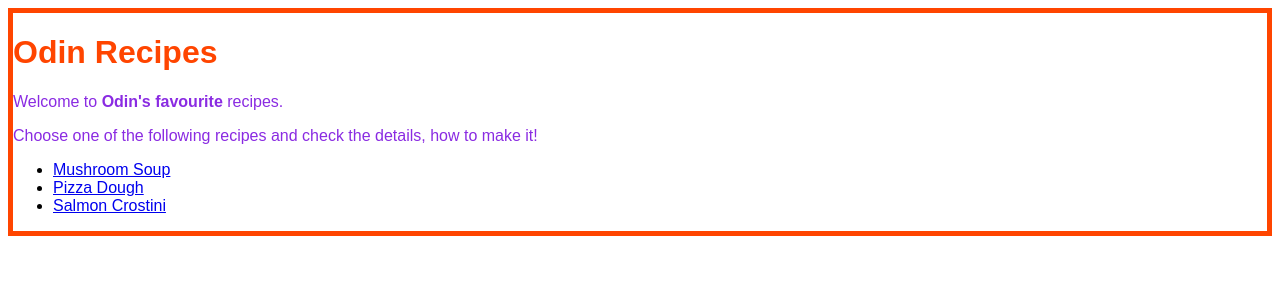
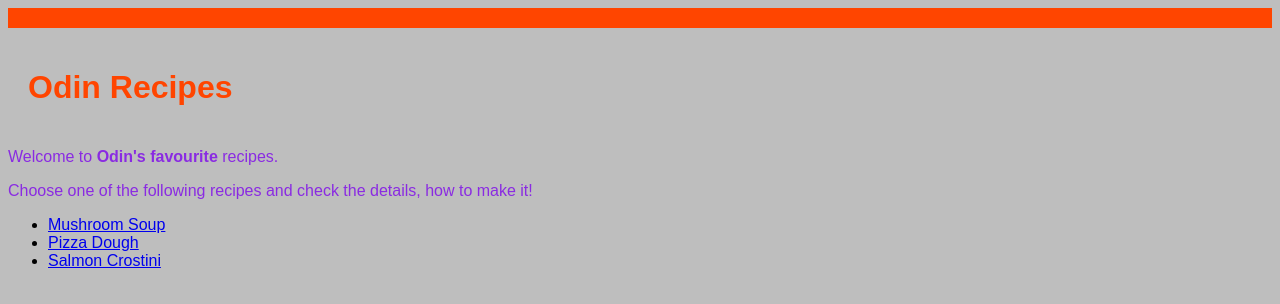
Before and after one commit to fex320/fex320.github.io, a plain HTML site: page index.html in a window 1280 px wide. Drawn offline with Linux system fonts and the light colour scheme.

Commit message:
Corrected styles.css

```diff
--- a/recipes/styles.css
+++ b/recipes/styles.css
@@ -1,7 +1,7 @@
 body {
-    backgound-color: #bebebe;
+    background-color: #bebebe;
     font-family:sans-serif;
-    border: 5px solid orangered;
+    border-top: 20px solid orangered;
 }
 h1 {
     color:orangered;
--- a/styles.css
+++ b/styles.css
@@ -1,10 +1,11 @@
 body {
-    backgound-color: #bebebe;
+    background-color: #bebebe;
     font-family:sans-serif;
-    border: 5px solid orangered;
+    border-top: 20px solid orangered;
 }
 h1 {
     color:orangered;
+    padding: 20px;
 }
 h2 {
     color:red;
```
